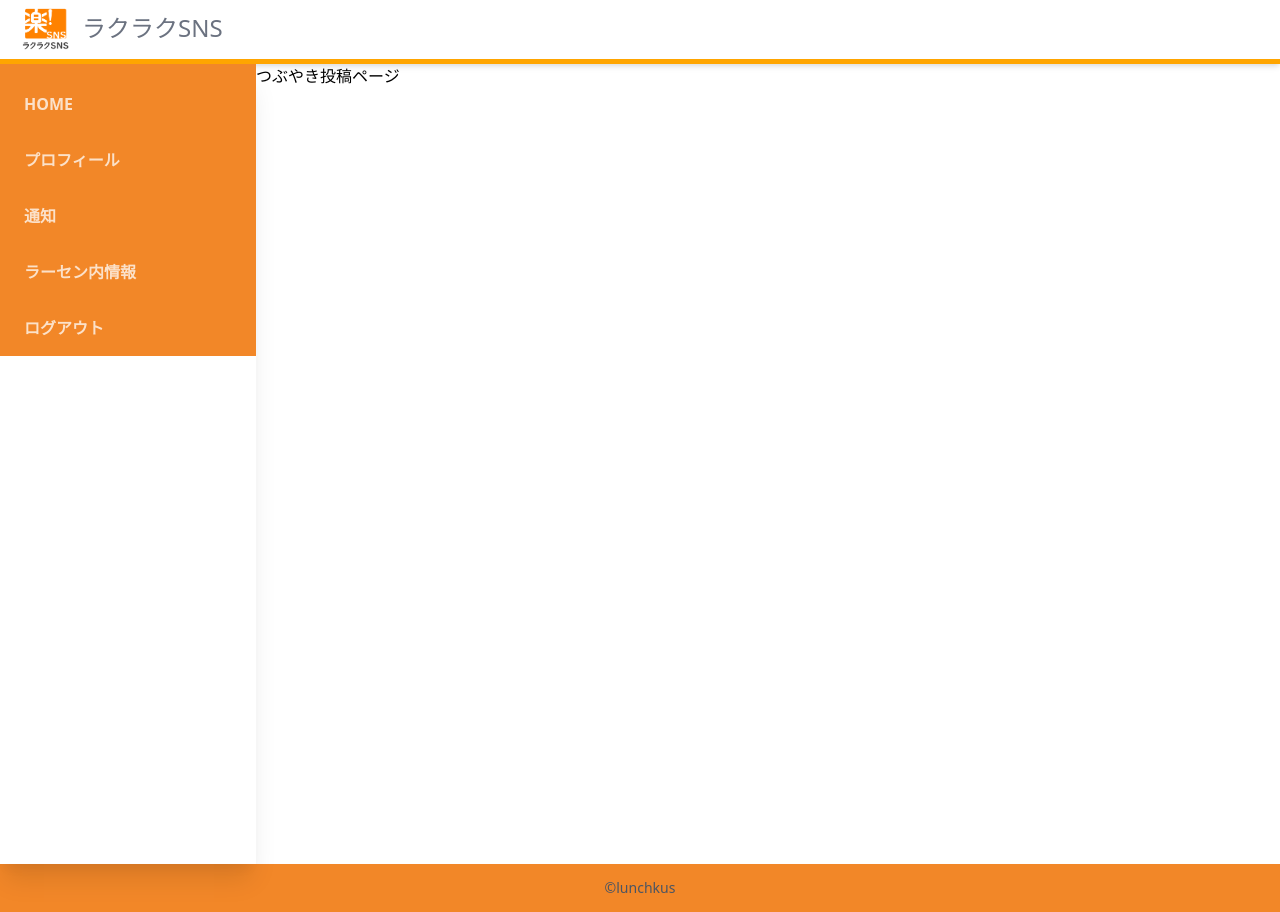
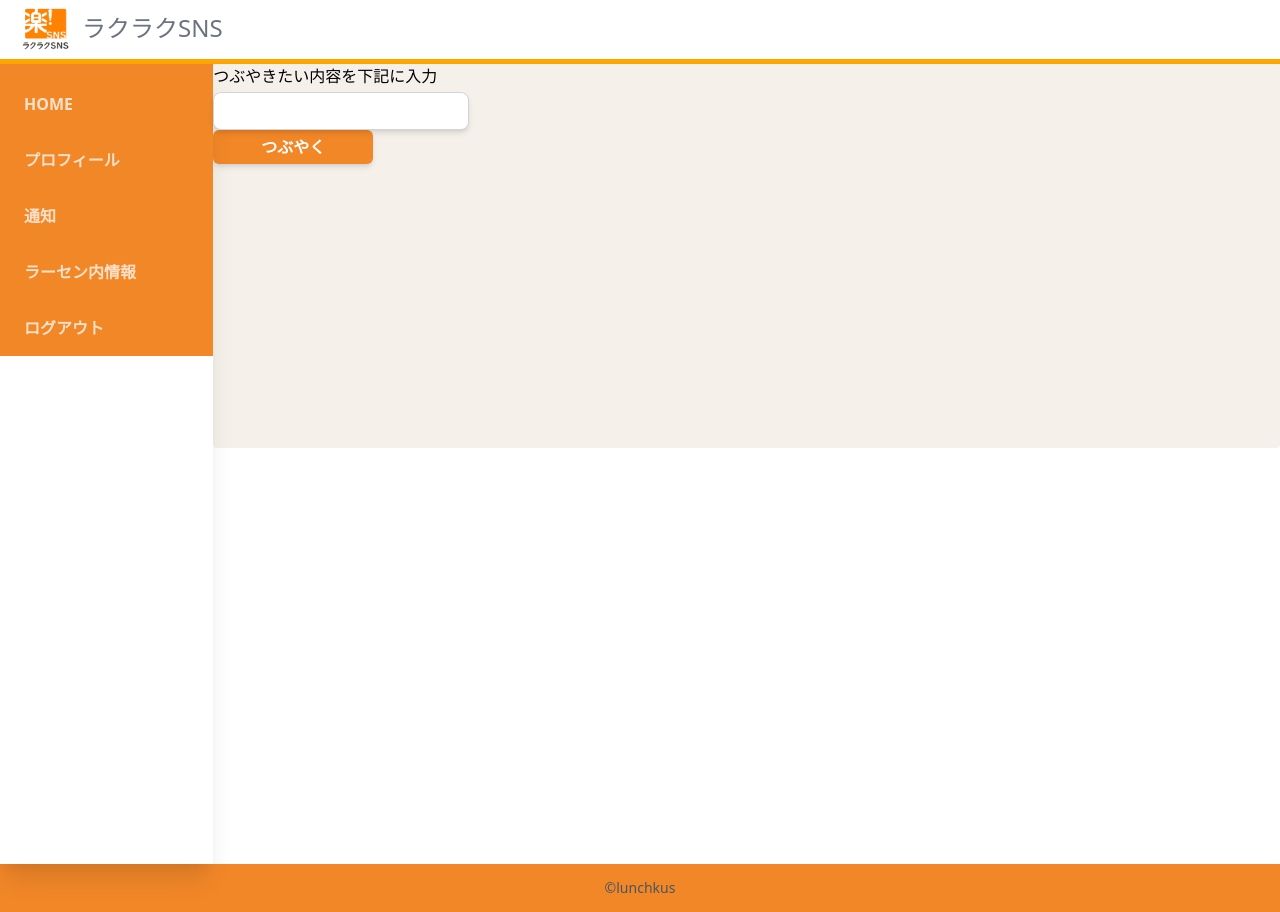
Before and after one commit to suzu1997/rakus-sns-app, a Next.js app: page /timeline/post in a window 1280 px wide. Built offline with nearby package versions, Linux system fonts and the light colour scheme.

Commit message:
投稿画面のHTMLが完成、CSSは後ほど

```diff
--- a/src/pages/timeline/post.tsx
+++ b/src/pages/timeline/post.tsx
@@ -1,11 +1,52 @@
 import { NextPage } from "next";
+import { useState, useCallback } from "react";
+//ボタン
+import { Button } from "../../components/Button";
+//メニューバー
 import { MenuBar } from "../../components/MenuBar";
+//テキストボックス
+import { TextInput } from "../../components/TextInput";
 
+/**
+ * つぶやき投稿画面.
+ * @returns つぶやき投稿画面
+ */
 const Post: NextPage = () => {
+  //つぶやき内容を入れる変数
+  const [tweet, setTweet] = useState<string>("");
+
+  /**
+   * つぶやき内容をtweetに代入するメソッド.
+   */
+  const inputTweet = useCallback(
+    (e) => {
+      setTweet(e.target.value);
+    },
+    [setTweet],
+  );
+
   return (
     <div className="flex">
       <MenuBar />
-      つぶやき投稿ページ
+      <div className="bg-bgc w-full h-96 rounded">
+        <div className="w-3/6">
+          <TextInput
+            label={"つぶやきたい内容を下記に入力"}
+            value={tweet}
+            type="text"
+            fullWidth={false}
+            required={false}
+            onChange={inputTweet}
+          />
+        </div>
+        <Button
+          label="つぶやく"
+          size="md"
+          onClick={() => {
+            alert("「" + tweet + "」が呟かれました");
+          }}
+        />
+      </div>
     </div>
   );
 };
```
